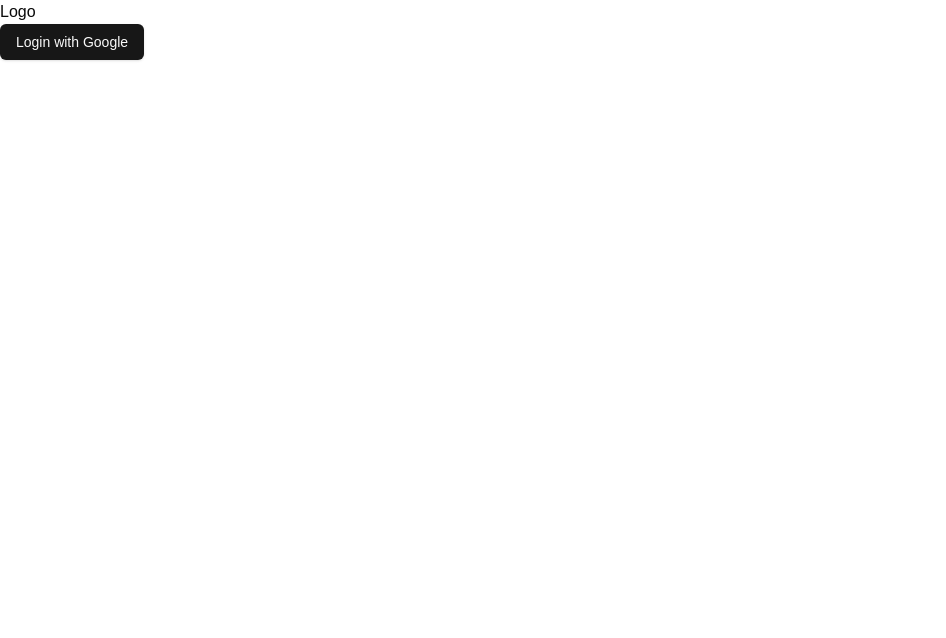
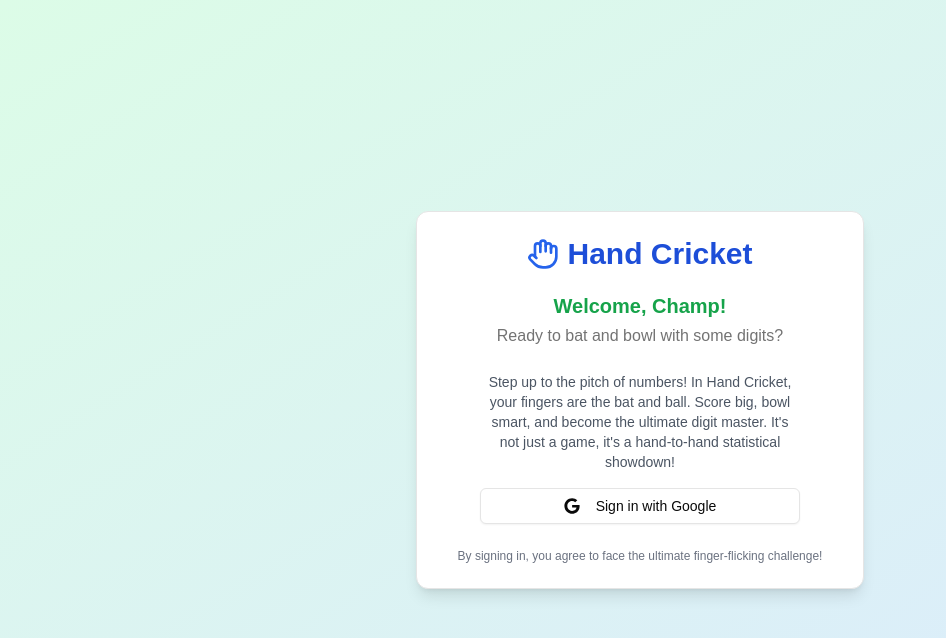
Before and after one commit to CodingNoob84/hc-supabase, a Next.js app: page /login in a window 1280 px wide. Shown: the top 638 px of the page, without its empty margins (0-946 px from the left). Built offline with nearby package versions, Linux system fonts and the light colour scheme; no server answers.

Commit message:
added login

```diff
--- a/src/app/(auth)/login/page.tsx
+++ b/src/app/(auth)/login/page.tsx
@@ -1,5 +1,7 @@
 import { Button } from '@/components/ui/button'
+import { Card, CardContent, CardFooter, CardHeader } from '@/components/ui/card'
 import { getSupabaseServer } from '@/supabase/server'
+import { Hand } from 'lucide-react'
 import { redirect } from 'next/navigation'
 import { logIn } from '../_actions'
 
@@ -16,9 +18,59 @@ export default async function LoginPage() {
     }
 
     return (
-        <form action={logIn}>
-            <div>Logo</div>
-            <Button>Login with Google</Button>
-        </form>
+        <div className="w-screen h-screen flex justify-center items-center bg-gradient-to-br from-green-100 to-blue-100">
+            <form className="w-full max-w-md" action={logIn}>
+                <Card className="w-full shadow-lg">
+                    <CardHeader className="space-y-1 flex flex-col items-center">
+                        <div className="flex flex-row items-center space-x-2 mb-4">
+                            <Hand className="h-8 w-8 text-blue-600" />
+                            <h1 className="text-3xl font-bold text-center text-blue-700">
+                                Hand Cricket
+                            </h1>
+                        </div>
+
+                        <h2 className="text-xl font-semibold text-center text-green-600">
+                            Welcome, Champ!
+                        </h2>
+                        <p className="text-muted-foreground text-center">
+                            {` Ready to bat and bowl with some digits?`}
+                        </p>
+                    </CardHeader>
+                    <CardContent className="flex flex-col items-center space-y-4">
+                        <p className="text-center text-sm text-gray-600 max-w-xs">
+                            {` Step up to the pitch of numbers! In Hand Cricket,
+                            your fingers are the bat and ball. Score big, bowl
+                            smart, and become the ultimate digit master. It's
+                            not just a game, it's a hand-to-hand statistical
+                            showdown!`}
+                        </p>
+                        <Button variant="outline" className="w-full max-w-xs">
+                            <svg
+                                className="mr-2 h-4 w-4"
+                                aria-hidden="true"
+                                focusable="false"
+                                data-prefix="fab"
+                                data-icon="google"
+                                role="img"
+                                xmlns="http://www.w3.org/2000/svg"
+                                viewBox="0 0 488 512"
+                            >
+                                <path
+                                    fill="currentColor"
+                                    d="M488 261.8C488 403.3 391.1 504 248 504 110.8 504 0 393.2 0 256S110.8 8 248 8c66.8 0 123 24.5 166.3 64.9l-67.5 64.9C258.5 52.6 94.3 116.6 94.3 256c0 86.5 69.1 156.6 153.7 156.6 98.2 0 135-70.4 140.8-106.9H248v-85.3h236.1c2.3 12.7 3.9 24.9 3.9 41.4z"
+                                ></path>
+                            </svg>
+                            Sign in with Google
+                        </Button>
+                    </CardContent>
+                    <CardFooter className="flex justify-center">
+                        <p className="text-xs text-gray-500">
+                            {`By signing in, you agree to face the ultimate
+                            finger-flicking challenge!`}
+                        </p>
+                    </CardFooter>
+                </Card>
+            </form>
+        </div>
     )
 }
--- a/src/app/(dashboard)/dashboard/layout.tsx
+++ b/src/app/(dashboard)/dashboard/layout.tsx
@@ -7,7 +7,6 @@ import {
     HydrationBoundary,
     QueryClient,
 } from '@tanstack/react-query'
-import { redirect } from 'next/navigation'
 
 export default async function DashboardLayout({
     children,
@@ -21,9 +20,11 @@ export default async function DashboardLayout({
         queryFn: () => userQuery.func({ supabase }),
     })
 
-    if (!user) {
-        redirect('/login')
-    }
+    console.log('user', user)
+
+    // if (!user) {
+    //     redirect('/login')
+    // }
     return (
         <HydrationBoundary state={dehydrate(queryClient)}>
             <div className="w-screen min-h-screen md:max-w-3xl mx-auto">
--- a/src/components/website/header.tsx
+++ b/src/components/website/header.tsx
@@ -21,9 +21,13 @@ export default async function Header() {
                     </div>
                     <div className="flex items-center space-x-4">
                         {user ? (
-                            <Button>Go to Dashboard</Button>
+                            <Button asChild>
+                                <Link href="/dashboard">Go to Dashboard</Link>
+                            </Button>
                         ) : (
-                            <Button>Login</Button>
+                            <Button asChild>
+                                <Link href="/login">Login</Link>
+                            </Button>
                         )}
                     </div>
                 </div>
```
Also changed, not shown: src/queries/user-team.ts (+5 -2 lines).
